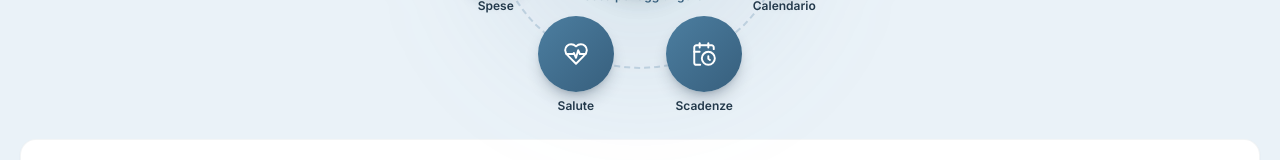
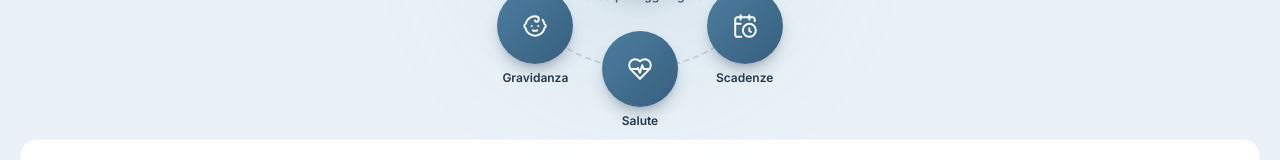
Before and after one commit to Ghostlineapps/imrecall, a Next.js app: page /home in a window 1280 px wide. Shown: the part 495-655 px from the top of the page. Built offline with nearby package versions, Linux system fonts and the light colour scheme; no server answers; the database is empty.

Commit message:
Update DashboardHub.tsx

```diff
--- a/src/components/home/DashboardHub.tsx
+++ b/src/components/home/DashboardHub.tsx
@@ -2,22 +2,24 @@
 
 import { useState } from "react";
 import Link from "next/link";
-import { Clock, MessageCircle, CalendarDays, CalendarClock, Settings, Plus, HeartPulse, Receipt } from "lucide-react";
+import { Clock, MessageCircle, CalendarDays, CalendarClock, Settings, Plus, HeartPulse, Receipt, Baby } from "lucide-react";
 import { CaptureSheet } from "@/components/capture/CaptureSheet";
 
-// 7 destinazioni oltre a Dashboard: la barra in basso è stata ridotta a
+// 8 destinazioni oltre a Dashboard: la barra in basso è stata ridotta a
 // Dashboard + Istruzioni proprio perché duplicava questo cerchio senza
-// motivo (vedi BottomNav.tsx). "Salute" e "Spese" non introducono una nuova
-// categorizzazione — sono solo punti d'ingresso visibili per far capire che
-// si possono caricare referti/esami (vedi /health, migrazione 020) o
-// scontrini (vedi /expenses, migrazione 022): senza questi bottoni, nessuno
-// penserebbe di farlo.
+// motivo (vedi BottomNav.tsx). "Salute", "Spese" e "Gravidanza" non
+// introducono una nuova categorizzazione — sono solo punti d'ingresso
+// visibili per far capire che si possono caricare referti/esami (vedi
+// /health, migrazione 020), scontrini (vedi /expenses, migrazione 022) o
+// organizzare visite/esami/scadenze di una gravidanza (vedi /gravidanza,
+// migrazione 028): senza questi bottoni, nessuno penserebbe di farlo.
 const ITEMS = [
   { href: "/timeline", label: "Ricordi", icon: Clock },
   { href: "/chat", label: "Chat", icon: MessageCircle },
   { href: "/appointments", label: "Calendario", icon: CalendarDays },
   { href: "/deadlines", label: "Scadenze", icon: CalendarClock },
   { href: "/health", label: "Salute", icon: HeartPulse },
+  { href: "/gravidanza", label: "Gravidanza", icon: Baby },
   { href: "/expenses", label: "Spese", icon: Receipt },
   { href: "/settings", label: "Profilo", icon: Settings },
 ];
```
